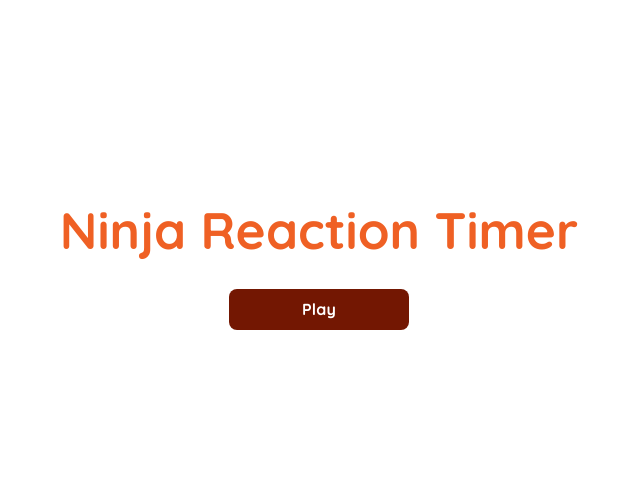
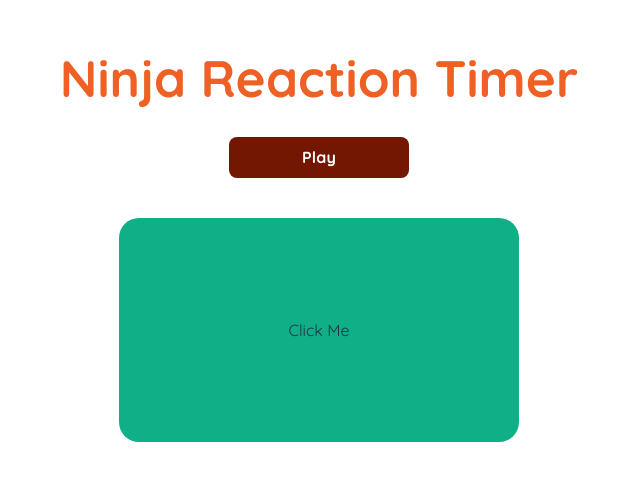
Before and after one commit to trilnh92/vue-101, a Vue app: page / in a window 1280 px wide. Shown: the part 134-614 px from the top of the page, without its empty margins (321-961 px from the left). Built offline with nearby package versions, Linux system fonts and the light colour scheme.

Commit message:
Implement

```diff
--- a/src/components/ReactionTimer/Block.vue
+++ b/src/components/ReactionTimer/Block.vue
@@ -11,7 +11,7 @@ onMounted(() => {
 
     setTimeout(() => {
         showBlockRef.value= true;
-        console.log(showBlockRef);
+        console.log(props.delay);
     }, props.delay);
 })
 
@@ -22,7 +22,7 @@ onUpdated(() => {
 </script>
 
 <template>
-    <div class="block" v-if="showBlockRef.value">Click Me</div>
+    <div class="block" v-if="showBlockRef">Click Me</div>
 </template>
 
 <style scoped>
```
